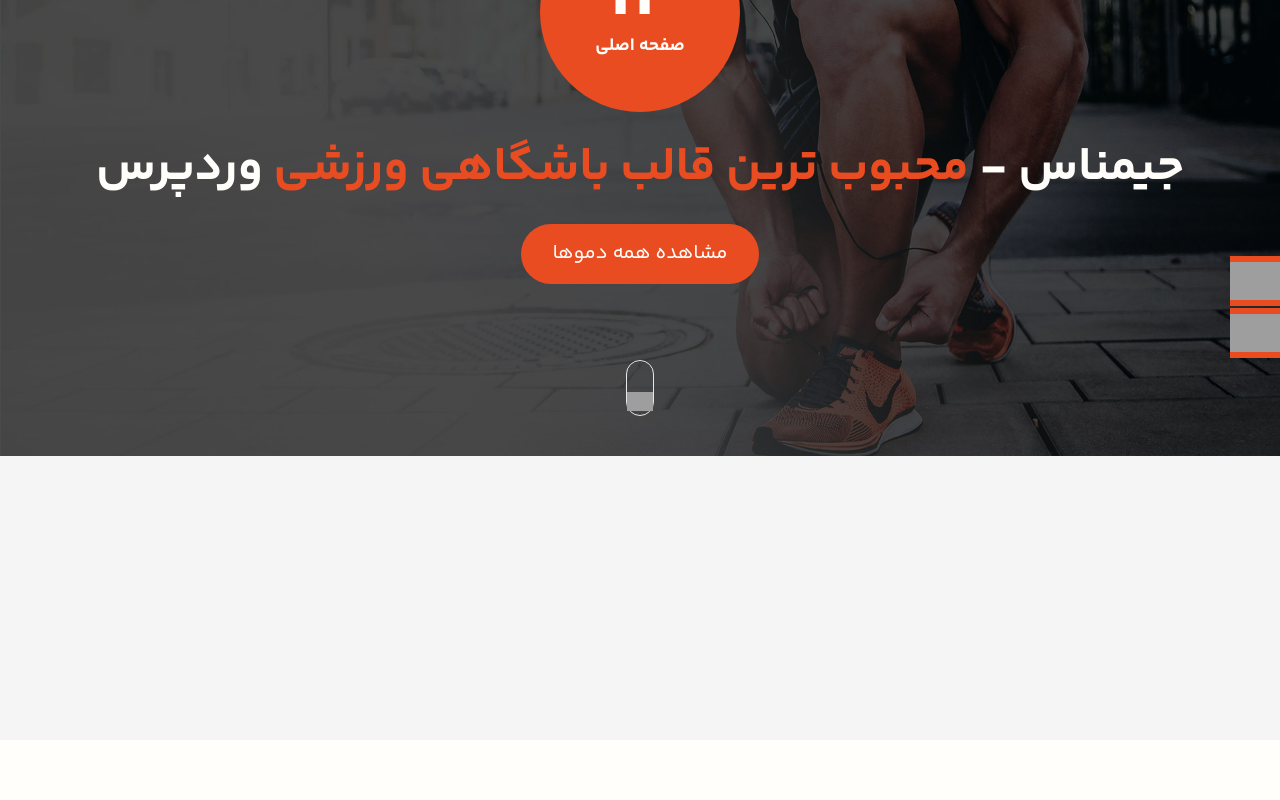
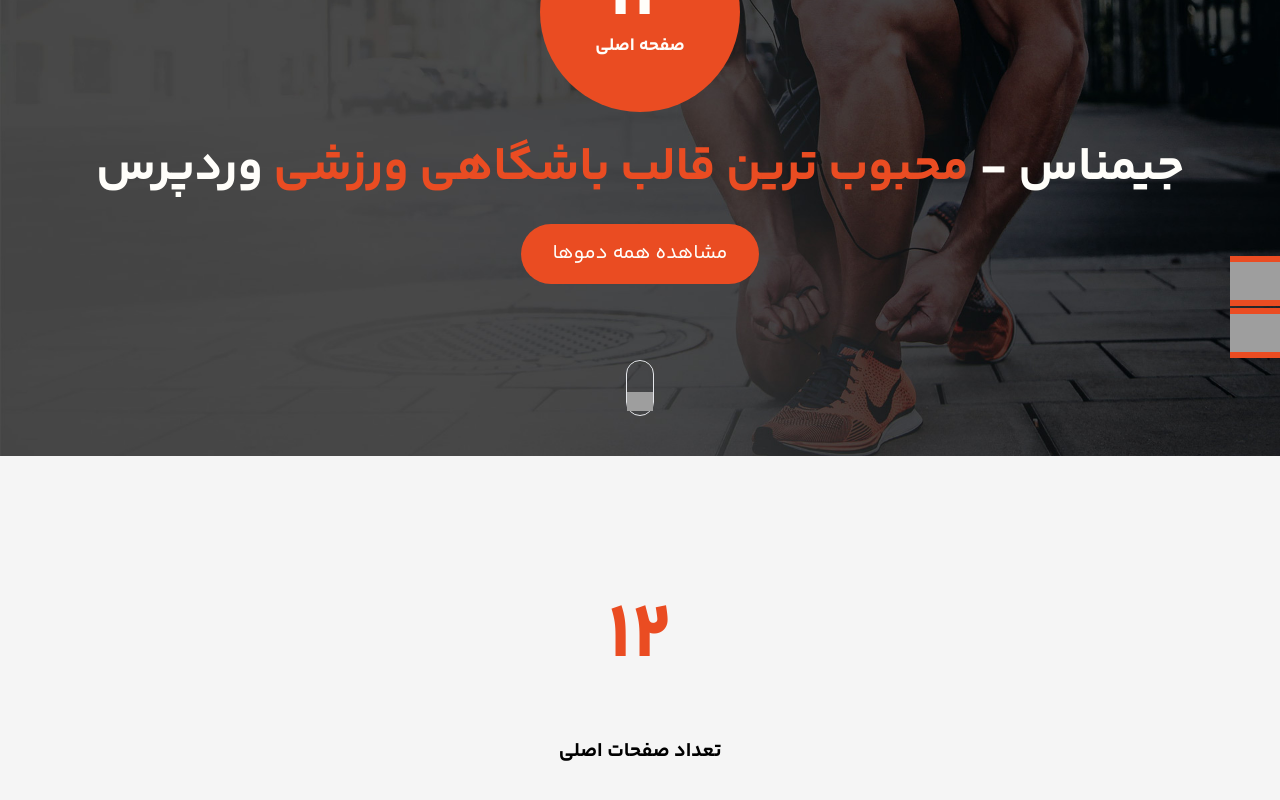
Before and after one commit to mahyarErshad/gimnas, a React (Vite) app: page / in a window 1280 px wide. Shown: the part 344-1144 px from the top of the page. Before the commit the page ends 1084 px from the top, so only its background shows below. Built offline with nearby package versions, Linux system fonts and the light colour scheme; grey boxes are pictures that could not be loaded.

Commit message:
passed props

```diff
--- a/src/components/Body/BodyParts/PageCounter/PageCounter.jsx
+++ b/src/components/Body/BodyParts/PageCounter/PageCounter.jsx
@@ -3,7 +3,7 @@ import PageCounterComponent from "./PageCounterComponent";
 
 function PageCounter() {
   return <section className="bg-bgGray py-[5.625rem] flex justify-center items-center flex-wrap">
-    <PageCounterComponent />
+    <PageCounterComponent number="۱۲" text="تعداد صفحات اصلی" />
   </section>;
 }
 
```
